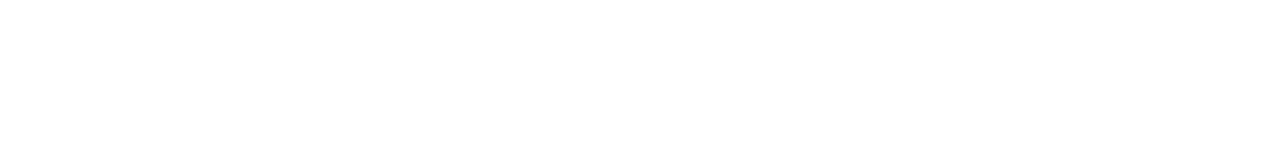
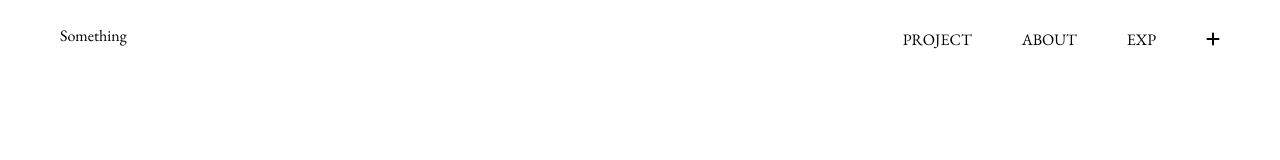
Before and after one commit to Hyeongseoplee/Porfolio, a plain HTML site: page index.html in a window 1280 px wide. Drawn offline with nearby package versions, Linux system fonts and the light colour scheme.

Commit message:
Build fundamental elements in header

```diff
--- a/index.html
+++ b/index.html
@@ -4,11 +4,33 @@
         <meta charset="UTF-8" />
         <meta http-equiv="X-UA-Compatible" content="IE=edge" />
         <meta name="viewport" content="width=device-width, initial-scale=1.0" />
-        <title>Document</title>
+        <title>Venny's Portfolio</title>
+        <script
+            src="https://kit.fontawesome.com/9cd36ea70d.js"
+            crossorigin="anonymous"
+        ></script>
+        <link rel="stylesheet" href="style.css" />
+        <link rel="preconnect" href="https://fonts.googleapis.com" />
+        <link rel="preconnect" href="https://fonts.gstatic.com" crossorigin />
+        <link
+            href="https://fonts.googleapis.com/css2?family=EB+Garamond:wght@400;500;700&display=swap"
+            rel="stylesheet"
+        />
+        <script defer src="js.js"></script>
     </head>
     <body>
         <!-- Header -->
-        <section class="header"></section>
+        <section class="header">
+            <a href="#" class="header-logo">Something</a>
+            <nav class="header-nav">
+                <a href="#" class="link-menu">PROJECT</a>
+                <a href="#" class="link-menu">ABOUT</a>
+                <a href="#" class="link-menu">EXP</a>
+                <div class="link-menu plus-button">
+                    <i class="fas fa-plus"></i>
+                </div>
+            </nav>
+        </section>
         <!-- Main -->
         <section class="main">
             <!-- Projects -->
--- /dev/null
+++ b/style.css
@@ -0,0 +1,44 @@
+* {
+    font-family: "EB Garamond", serif;
+    color: black;
+    box-sizing: border-box;
+}
+
+body,
+html {
+    margin: 0;
+    font-size: 16px;
+    margin: 0 auto;
+    width: 100%;
+    height: 1400px;
+}
+
+a {
+    text-decoration: none;
+}
+
+.header {
+    background-color: transparent;
+    display: Flex;
+    justify-content: space-between;
+    position: fixed;
+    top: 0;
+    left: 0;
+    margin: 0 auto;
+    width: 100%;
+    padding: 25px 60px;
+}
+
+.header-nav {
+    display: flex;
+    align-items: center;
+    justify-content: flex-end;
+    text-transform: uppercase;
+    line-height: 1.9em;
+}
+
+.link-menu:not(:first-child) {
+    width: 100%;
+    margin-left: 50px;
+    text-align: end;
+}
```
Also changed, not shown: 1 other file.
